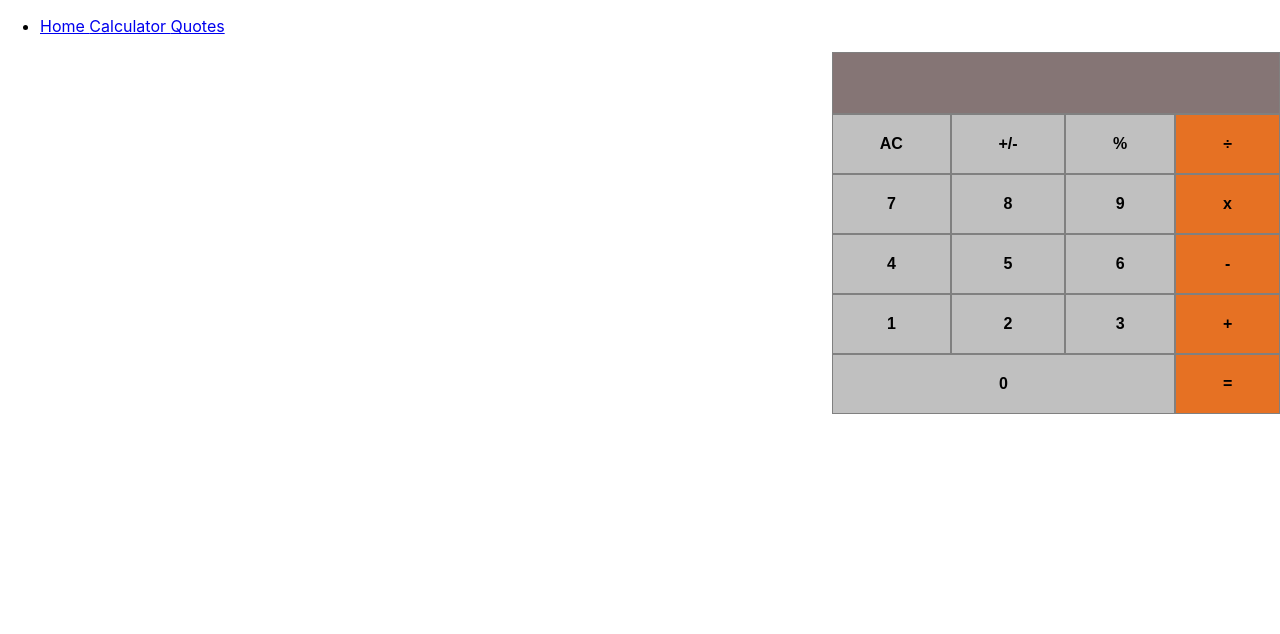
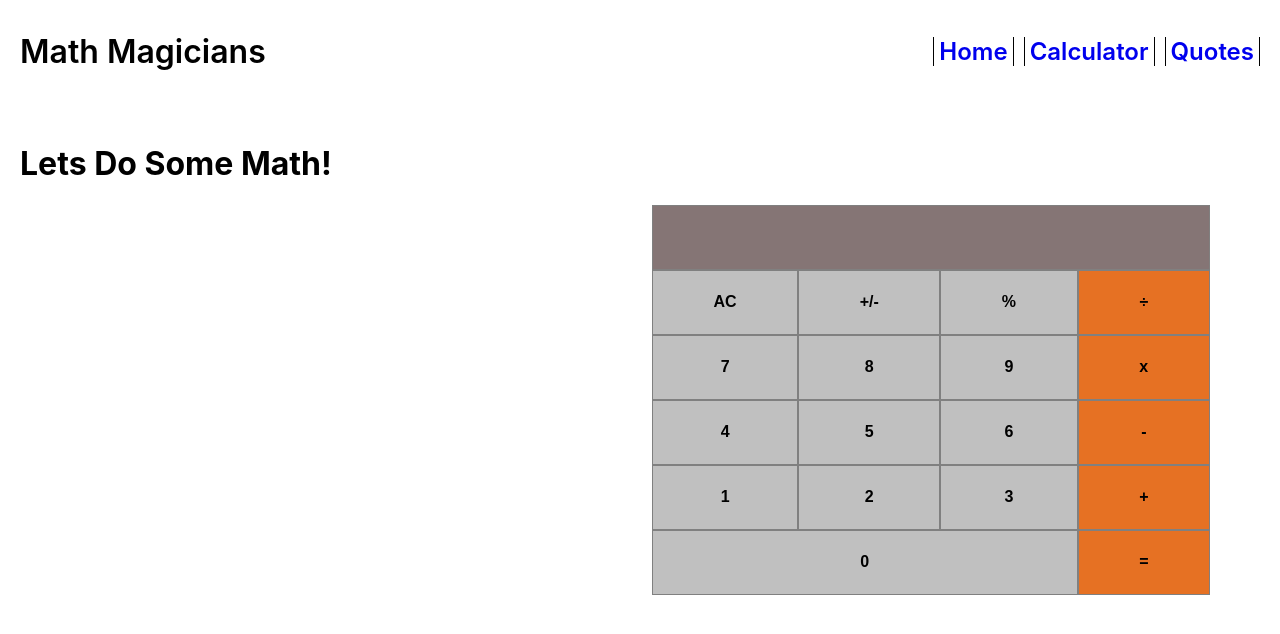
Before and after one commit to hamidazim321/math-magicians-react, a React (Create React App) app: page /calculator in a window 1280 px wide. Shown: the top 634 px of the page. Built offline with nearby package versions, Linux system fonts and the light colour scheme.

Commit message:
Add styles

```diff
--- a/src/App.css
+++ b/src/App.css
@@ -1,5 +1,7 @@
+* {
+    box-sizing: border-box;
+}
+
 .Front {
-  display: flex;
-  padding: 2%;
-  align-items: center;
+    padding: 20px;
 }
--- a/src/App.js
+++ b/src/App.js
@@ -9,11 +9,13 @@ function App() {
   return (
     <>
       <Navbar />
-      <Routes>
-        <Route path="/" element={<Home />} />
-        <Route path="/calculator" element={<Calculator />} />
-        <Route path="/quotes" element={<Quotes />} />
-      </Routes>
+      <div className="Front">
+        <Routes>
+          <Route path="/" element={<Home />} />
+          <Route path="/calculator" element={<Calculator />} />
+          <Route path="/quotes" element={<Quotes />} />
+        </Routes>
+      </div>
     </>
   );
 }
--- a/src/components/Calculator.js
+++ b/src/components/Calculator.js
@@ -1,5 +1,5 @@
 import React, { useState } from 'react';
-import './Calculator.css';
+import '../styles/Calculator.css';
 import CalcBtn from './Btn';
 import calculate from '../logic/Calculate';
 
@@ -17,6 +17,10 @@ function Calculator() {
   };
 
   return (
+    <>
+      <h1>
+        Lets Do Some Math!
+      </h1>
       <div className="calculator">
         <div className="calculator-screen">
           <p>{calcObj.next || calcObj.operation || calcObj.total}</p>
@@ -40,6 +44,7 @@ function Calculator() {
         <CalcBtn text="0" handleClick={handleClick} />
         <CalcBtn text="=" handleClick={handleClick} />
       </div>
+    </>
   );
 }
 
--- a/src/components/Navbar.js
+++ b/src/components/Navbar.js
@@ -1,15 +1,20 @@
 import { NavLink } from 'react-router-dom';
+import '../styles/Navbar.css';
 
 const Navbar = () => (
   <nav>
+    <p className="brandName">Math Magicians</p>
     <ul>
       <li>
-        <NavLink to="/"> Home </NavLink>
-        <NavLink to="/calculator"> Calculator </NavLink>
-        <NavLink to="/quotes"> Quotes </NavLink>
+        <NavLink className="links" to="/"> Home </NavLink>
+      </li>
+      <li>
+        <NavLink className="links" to="/calculator"> Calculator </NavLink>
+      </li>
+      <li>
+        <NavLink className="links" to="/quotes"> Quotes </NavLink>
       </li>
     </ul>
   </nav>
 );
-
 export default Navbar;
--- a/src/components/quotes.js
+++ b/src/components/quotes.js
@@ -1,5 +1,5 @@
 import React, { useState, useEffect } from 'react';
-import './quotes.css';
+import '../styles/quotes.css';
 
 export default function Quotes() {
   const [quote, setQuote] = useState(null);
--- a/src/components/Calculator.css
+++ b/src/styles/Calculator.css
@@ -1,13 +1,14 @@
 .calculator {
   display: grid;
   grid-template-columns: auto auto auto auto;
-  width: 35%;
+  width: 45%;
   margin-left: auto;
+  margin-right: 50px;
 }
 
 .calculator-screen {
   grid-column: 1/span 4;
-  height: 60px;
+  height: 65px;
   background-color: rgb(133, 117, 117);
   border: solid 1px grey;
   font-weight: bold;
@@ -18,7 +19,7 @@
 }
 
 .btn {
-  height: 60px;
+  height: 65px;
   border: solid 1px grey;
   background-color: silver;
   font-weight: 600;
--- /dev/null
+++ b/src/styles/Navbar.css
@@ -0,0 +1,31 @@
+nav {
+    display: flex;
+    justify-content: space-between;
+    align-items: center;
+    padding: 0 20px;
+}
+
+.brandName {
+    font-size: 32px;
+    font-weight: 600;
+}
+
+ul {
+    display: flex;
+    gap: 10px;
+    list-style-type: none;
+}
+
+li {
+    border: solid 1px;
+    color: black;
+    border-top: none;
+    border-bottom: none;
+    padding: 0 5px;
+}
+
+.links {
+    text-decoration: none;
+    font-size: 24px;
+    font-weight: 600;
+}
--- a/src/components/quotes.css
+++ b/src/styles/quotes.css
@@ -1,11 +1,14 @@
 .quotes {
-  width: 50%;
+  width: 100%;
+  padding: 20px;
   font-family: Arial, Helvetica, sans-serif;
   font-weight: 600;
   font-size: 32px;
   display: flex;
   justify-content: center;
   align-items: center;
+  justify-self: center;
+  padding: 150px 0;
 }
 
 .loading {
```
Lines whose indentation alone changed are shown as unchanged.
